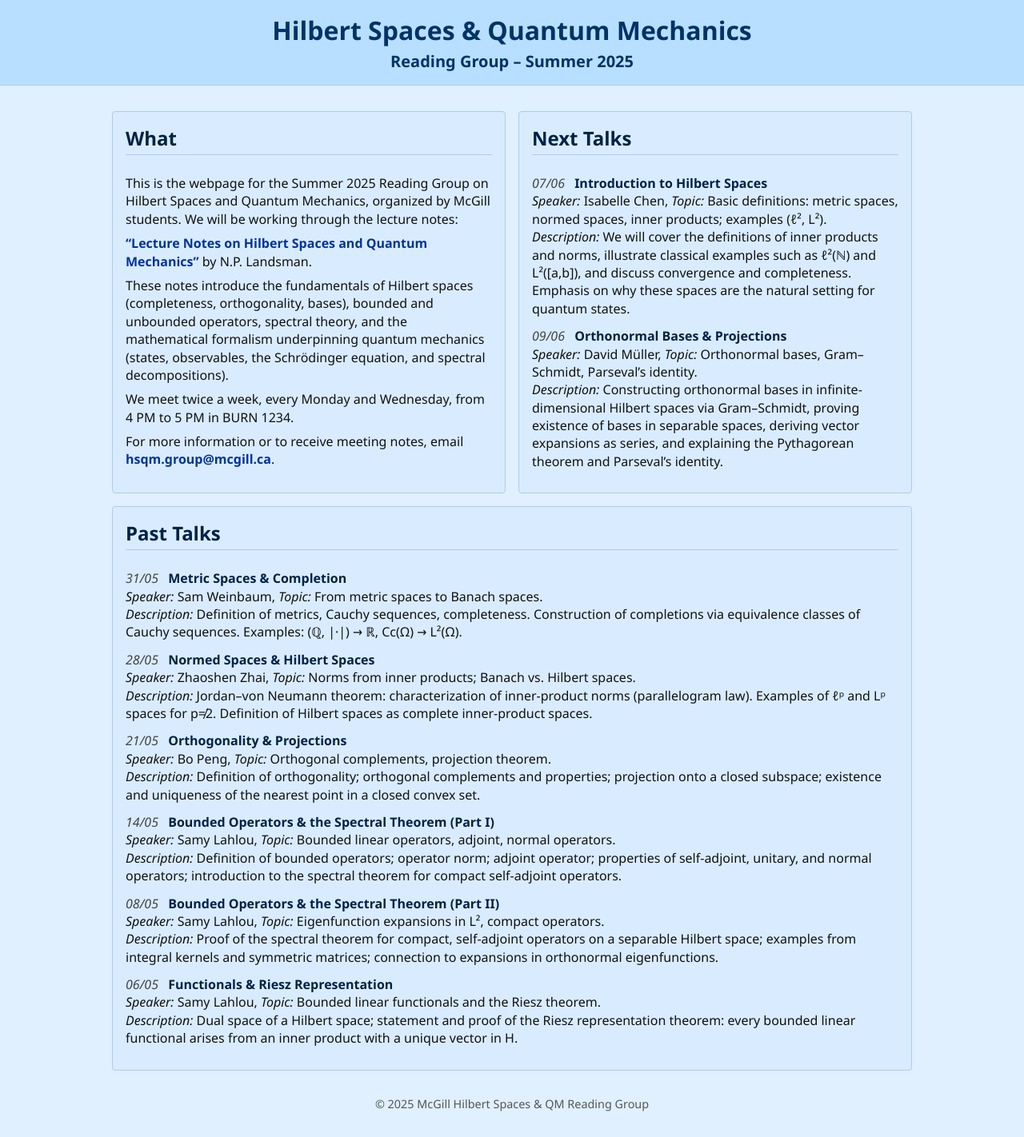
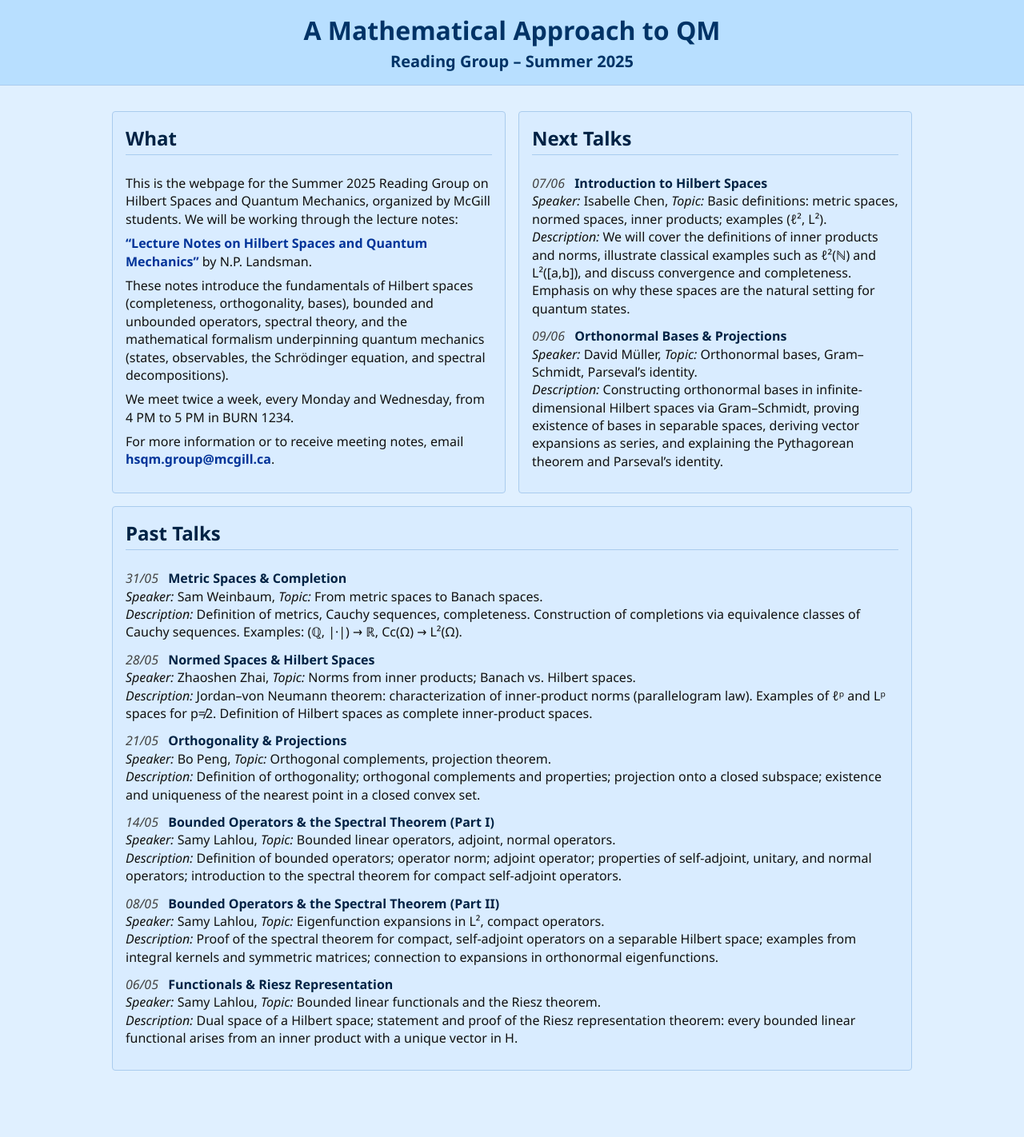
Before and after one commit to SamuelWeinbaum/Mathematical-physics, a plain HTML site: page index.html in a window 1280 px wide. Shown: the whole page at 80% size. After the commit the page ends 1371 px from the top, so only its background shows below. Drawn offline with Linux system fonts and the light colour scheme.

Commit message:
Update index.html

```diff
--- a/index.html
+++ b/index.html
@@ -3,7 +3,7 @@
 <head>
   <meta charset="UTF-8" />
   <meta name="viewport" content="width=device-width, initial-scale=1.0"/>
-  <title>Hilbert Spaces &amp; Quantum Mechanics Reading Group – Summer 2025</title>
+  <title>Quantum Theory</title>
   <style>
     body {
       margin: 0;
@@ -92,7 +92,7 @@
 </head>
 <body>
   <header>
-    <h1>Hilbert Spaces &amp; Quantum Mechanics</h1>
+    <h1>A Mathematical Approach to QM</h1>
     <h2>Reading Group – Summer 2025</h2>
   </header>
 
@@ -171,8 +171,6 @@
     </div>
   </div>
 
-  <footer>
-    &copy; 2025 McGill Hilbert Spaces &amp; QM Reading Group
-  </footer>
+
 </body>
 </html>
```
